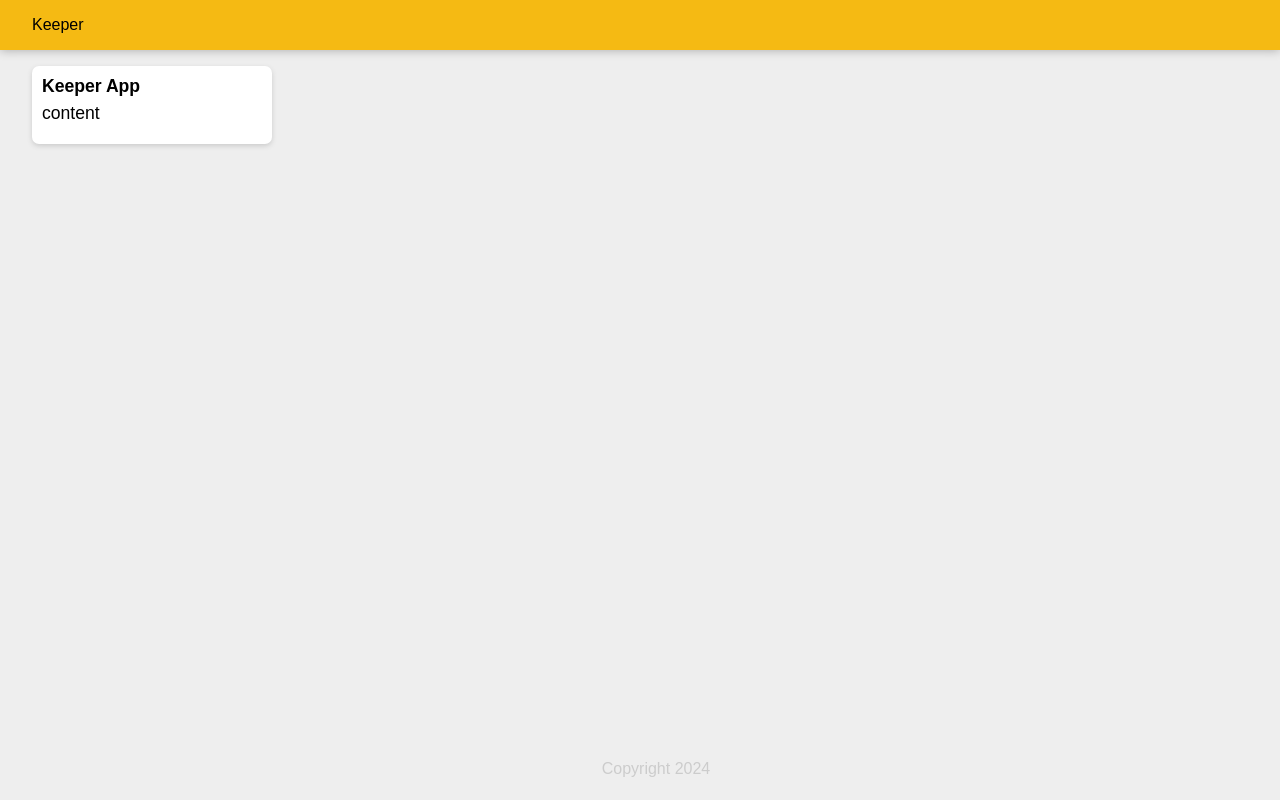
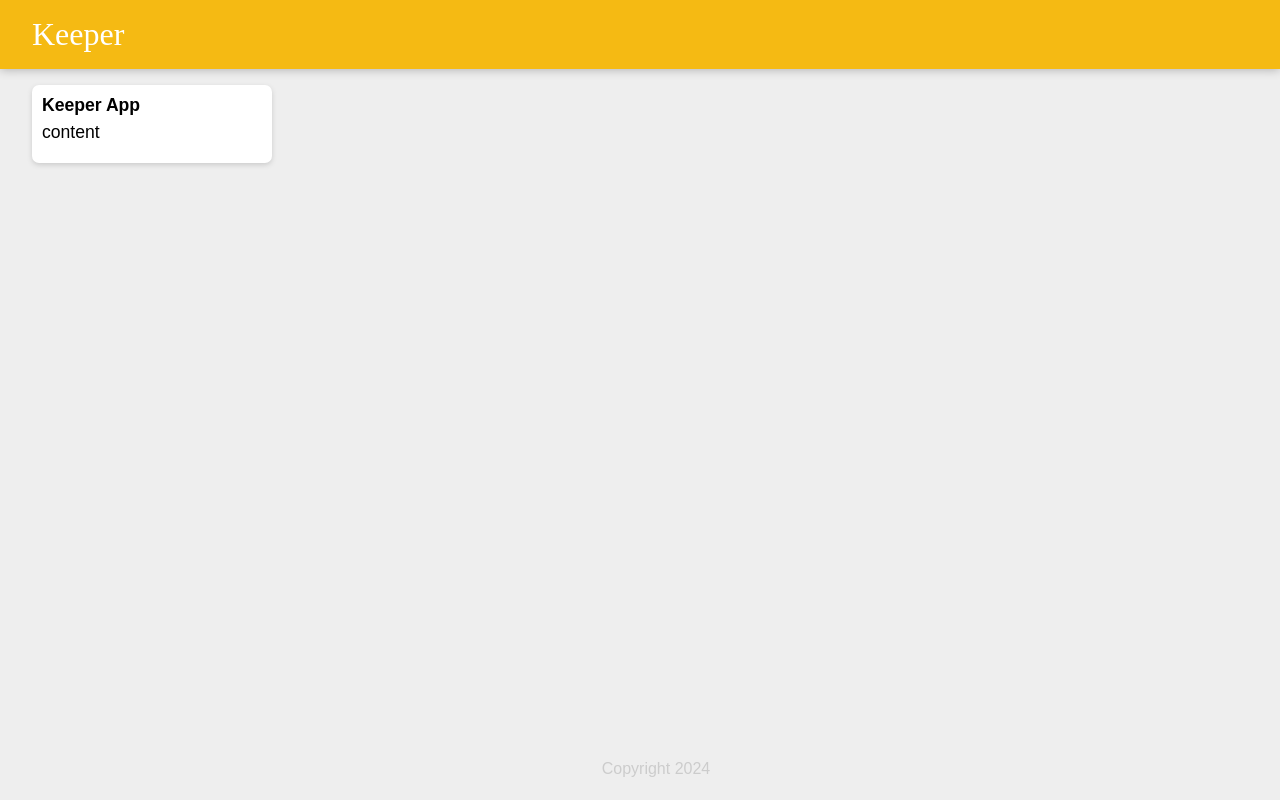
Before and after one commit to Teejay-deen/Keeper-App, a React (Create React App) app: page / in a window 1280 px wide. Built offline with nearby package versions, Linux system fonts and the light colour scheme.

Commit message:
adding color header h1

```diff
--- a/src/Components/Header.jsx
+++ b/src/Components/Header.jsx
@@ -2,6 +2,6 @@ import React from 'react'
 
 export default function Header() {
   return (
-    <header>Keeper</header>
+    <header><h1>Keeper</h1></header>
   )
 }
```
